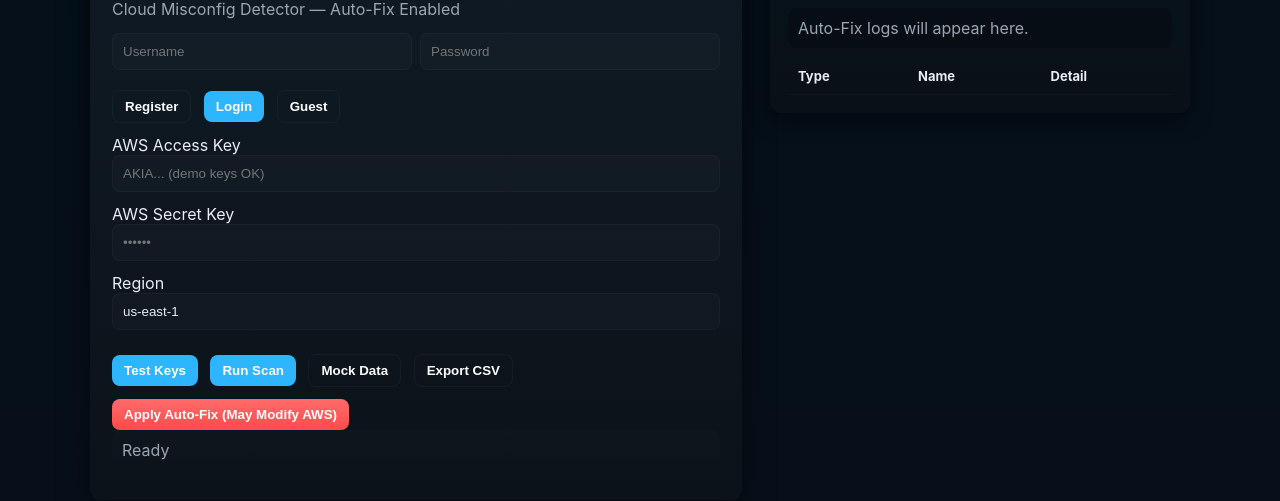
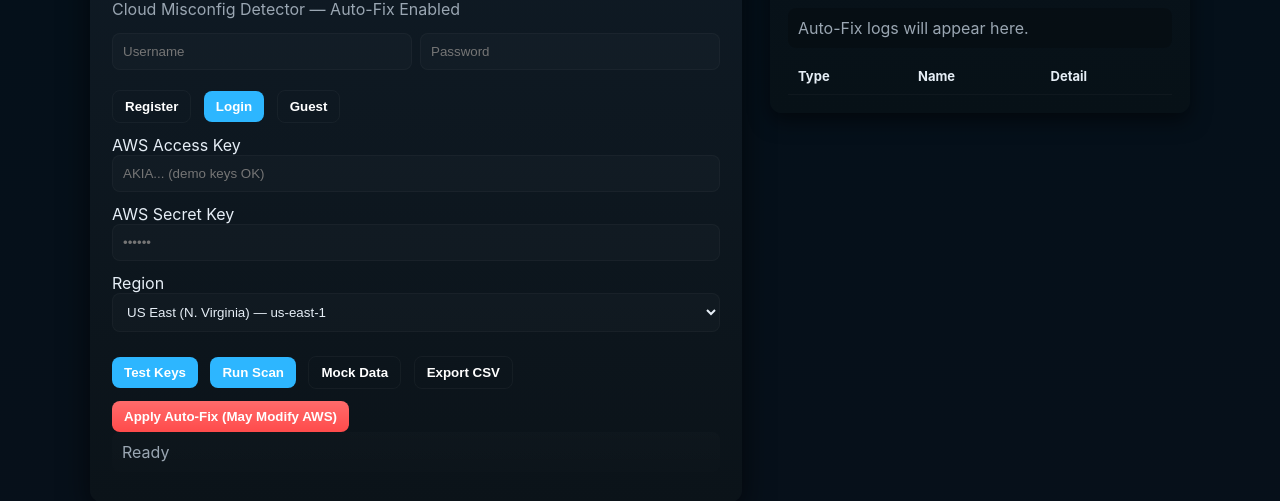
Before and after one commit to bharathakn49-dev/byte-bloom-cloud-scanner, a plain HTML site: page frontend/index.html in a window 1280 px wide. Shown: the part 83-584 px from the top of the page. Drawn offline with Linux system fonts and the light colour scheme.

Commit message:
Added region dropdown and fixed login

```diff
--- a/frontend/index.html
+++ b/frontend/index.html
@@ -135,7 +135,35 @@
     <input id="secret_key" placeholder="••••••" />
 
     <label>Region</label>
-    <input id="region" value="us-east-1" />
+<select id="region" style="
+  width:100%;
+  padding:10px;
+  border-radius:8px;
+  border:1px solid rgba(255,255,255,0.03);
+  background:rgba(255,255,255,0.02);
+  color:var(--text);
+  margin-bottom:12px;
+">
+  <option value="us-east-1">US East (N. Virginia) — us-east-1</option>
+  <option value="us-east-2">US East (Ohio) — us-east-2</option>
+  <option value="us-west-1">US West (N. California) — us-west-1</option>
+  <option value="us-west-2">US West (Oregon) — us-west-2</option>
+
+  <option value="ap-south-1">Asia Pacific (Mumbai) — ap-south-1</option>
+  <option value="ap-south-2">Asia Pacific (Hyderabad) — ap-south-2</option>
+  <option value="ap-southeast-1">Asia Pacific (Singapore) — ap-southeast-1</option>
+  <option value="ap-southeast-2">Asia Pacific (Sydney) — ap-southeast-2</option>
+  <option value="ap-northeast-1">Asia Pacific (Tokyo) — ap-northeast-1</option>
+
+  <option value="eu-central-1">EU (Frankfurt) — eu-central-1</option>
+  <option value="eu-west-1">EU (Ireland) — eu-west-1</option>
+  <option value="eu-west-2">EU (London) — eu-west-2</option>
+
+  <option value="ca-central-1">Canada (Central) — ca-central-1</option>
+
+  <option value="sa-east-1">South America (São Paulo) — sa-east-1</option>
+</select>
+
 
     <div style="margin-top:12px">
       <button id="btnTest" class="btn">Test Keys</button>
```
